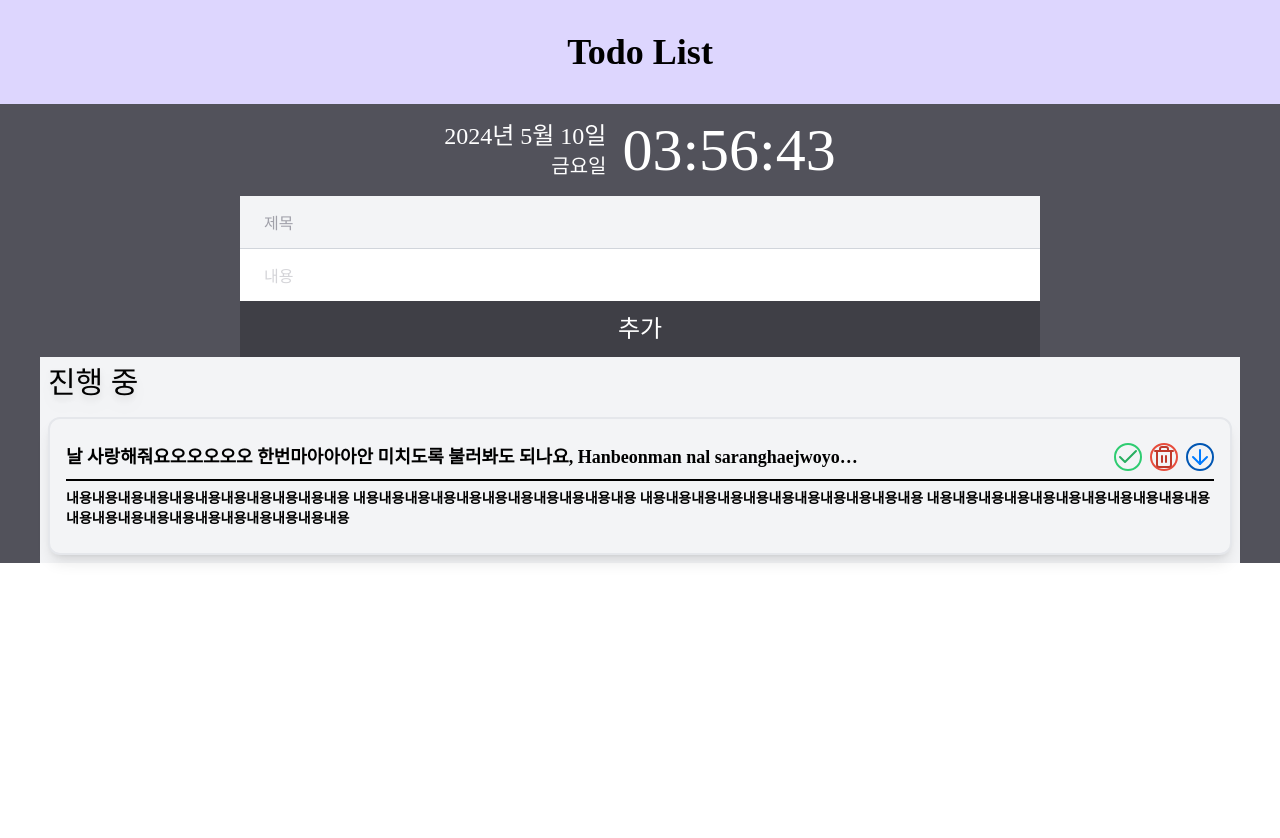
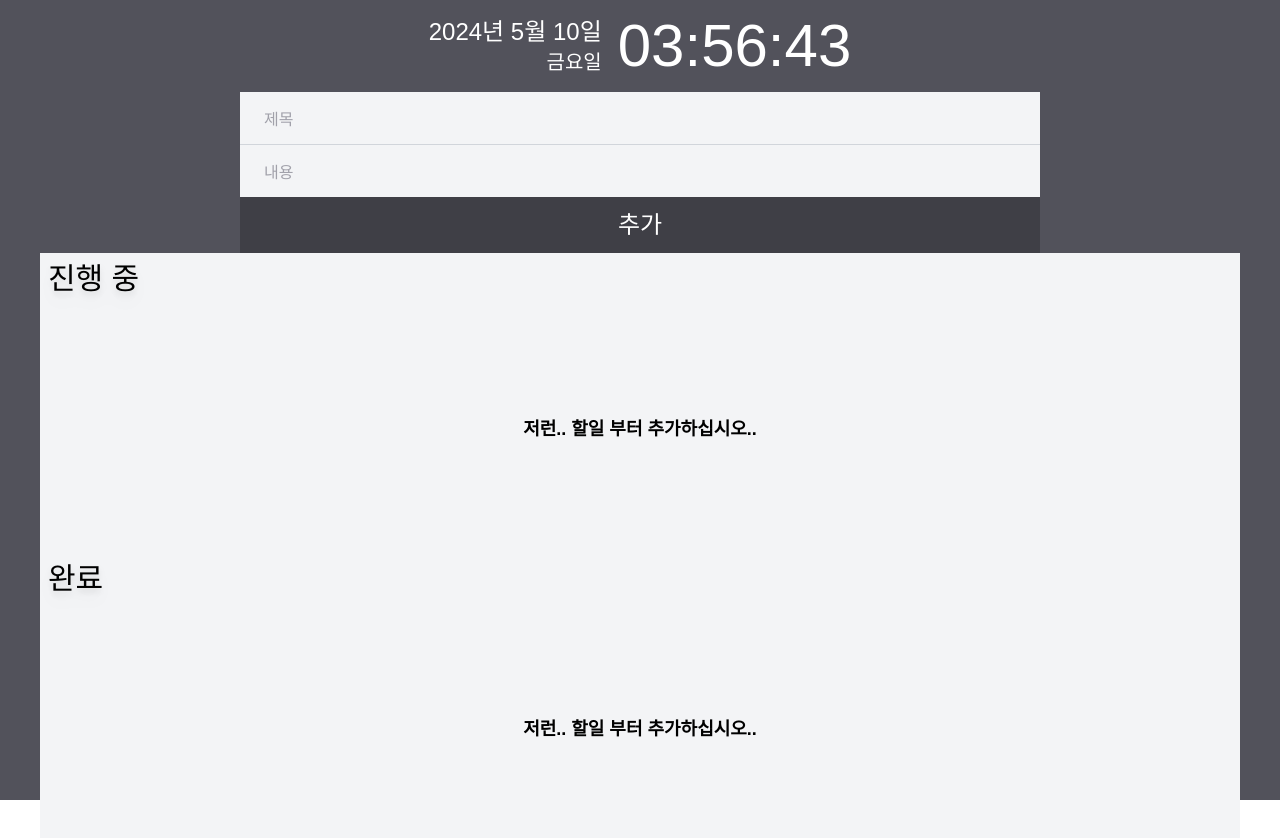
Before and after one commit to butterbeetle/sparta_todo, a React (Vite) app: page / in a window 1280 px wide. Shown: the top 838 px of the page. Before the commit the page ends 800 px from the top, so only its background shows below. Built offline with nearby package versions, Linux system fonts and the light colour scheme.

Commit message:
Feat. Todo 추가 기능

```diff
--- a/src/App.jsx
+++ b/src/App.jsx
@@ -1,11 +1,10 @@
-import Header from "./Layout/Header/Header";
-import Main from "./Layout/Main/Main";
+import TodoMain from "./Components/Layout/Main/TodoMain";
 
 function App() {
   return (
-    <div className="max-h-full flex flex-col">
-      <Header />
-      <Main />
+    <div className="max-h-full flex flex-col h-screen">
+      {/* <Header /> */}
+      <TodoMain />
     </div>
   );
 }
--- /dev/null
+++ b/src/Components/Layout/Main/TodoMain.jsx
@@ -0,0 +1,69 @@
+import { useState } from "react";
+import TodoList from "../../TodoList";
+import Input from "../../Ui/Input";
+
+export default function TodoMain() {
+  const [todoData, setTodoData] = useState([]);
+  const [todoTitle, setTodoTitle] = useState("");
+  const [todoContent, setTodoContent] = useState("");
+
+  const onSubmitHandler = (e) => {
+    e.preventDefault();
+
+    const id = `_${Math.random().toString(36).slice(2, 16)}`;
+
+    const newTodo = {
+      id,
+      todoTitle,
+      todoContent,
+      isDone: false,
+    };
+
+    setTodoData([...todoData, newTodo]);
+
+    setTodoTitle("");
+    setTodoContent("");
+  };
+  return (
+    <main className="bg-zinc-600 min-h-screen">
+      <div className="flex flex-col max-w-[1200px] mx-auto h-full">
+        <div className="flex gap-4 justify-center p-4 items-center text-white">
+          <div className="flex flex-col text-2xl">
+            <div>2024년 5월 10일</div>
+            <div className="text-xl text-end">금요일</div>
+          </div>
+          <div className="text-6xl ">03:56:43</div>
+        </div>
+        <form
+          onSubmit={onSubmitHandler}
+          className="max-w-[800px] w-full mx-auto"
+        >
+          <div className="divide-y divide-solid divide-gray-300 ">
+            <Input
+              id="title"
+              onChange={(e) => setTodoTitle(e.target.value)}
+              value={todoTitle}
+              label="제목"
+            />
+            <Input
+              id="Content"
+              onChange={(e) => setTodoContent(e.target.value)}
+              value={todoContent}
+              label="내용"
+            />
+          </div>
+          <button className="w-full bg-zinc-700 p-3 text-2xl text-white">
+            추가
+          </button>
+        </form>
+        <div className="bg-gray-100 h-full">
+          <TodoList
+            title={"진행 중"}
+            list={todoData.filter((d) => !d.isDone)}
+          />
+          <TodoList title={"완료"} list={todoData.filter((d) => d.isDone)} />
+        </div>
+      </div>
+    </main>
+  );
+}
--- a/src/Components/ListCard.jsx
+++ /dev/null
@@ -1,38 +0,0 @@
-import { ArrowDown, Check, Trash2 } from "lucide-react";
-export default function ListCard() {
-  return (
-    <li className="flex flex-col gap-4 p-2">
-      <div className=" bg-gray-100 p-4 font-bold shadow-lg rounded-xl border-2 border-solid border-gray-200 divide-y-2 divide-solid">
-        <div className="flex justify-between text-lg py-2">
-          <p className="line-clamp-1 w-3/4">
-            날 사랑해줘요오오오오오 한번마아아아안 미치도록 불러봐도 되나요,
-            Hanbeonman nal saranghaejwoyo Ttakhanbeon michidorok bulleobwado
-            doenayo Naemamhana deohaejuryeo geudaegyeote ireoke gakkai gallaeyo
-          </p>
-          <div className="flex flex-col gap-2 items-end justify-start">
-            <div className="flex gap-2">
-              <i className="border-2 border-solid border-[#2ECC71] rounded-full size-7 flex justify-center items-center">
-                <Check color="#27AE60" />
-              </i>
-              <i className="border-2 border-solid border-[#E74C3C] rounded-full size-7 flex justify-center items-center">
-                <Trash2 color=" #C0392B" />
-              </i>
-              <i className="border-2 border-solid border-[#0056b3] rounded-full  size-7 flex justify-center items-center">
-                <ArrowDown color="#007bff" />
-              </i>
-            </div>
-          </div>
-        </div>
-        <div className="text-sm py-2">
-          <div>
-            내용내용내용내용내용내용내용내용내용내용내용
-            내용내용내용내용내용내용내용내용내용내용내용
-            내용내용내용내용내용내용내용내용내용내용내용
-            내용내용내용내용내용내용내용내용내용내용내용
-            내용내용내용내용내용내용내용내용내용내용내용
-          </div>
-        </div>
-      </div>
-    </li>
-  );
-}
--- /dev/null
+++ b/src/Components/TodoList.jsx
@@ -0,0 +1,21 @@
+import TodoListCard from "./TodoListCard";
+
+export default function TodoList({ title, list }) {
+  return (
+    <div className="flex flex-col min-h-[300px]">
+      <h1 className="text-3xl p-2 drop-shadow-lg">{title}</h1>
+      {list.length ? (
+        list.map((data) => (
+          <TodoListCard
+            key={`_${Math.random().toString(36).slice(2, 16)}`}
+            {...data}
+          />
+        ))
+      ) : (
+        <div className="flex justify-center items-center flex-1 text-lg font-bold">
+          저런.. 할일 부터 추가하십시오..
+        </div>
+      )}
+    </div>
+  );
+}
--- /dev/null
+++ b/src/Components/TodoListCard.jsx
@@ -0,0 +1,36 @@
+import { Check, Trash2 } from "lucide-react";
+import { useState } from "react";
+
+export default function TodoListCard({ todoTitle, todoContent }) {
+  const [isDown, setIsDown] = useState(false);
+
+  return (
+    <li className="flex flex-col gap-4 p-2">
+      <div className=" bg-gray-100 p-4 font-bold shadow-lg rounded-xl border-2 border-solid border-gray-200 divide-y-2 divide-solid">
+        <div className="flex justify-between text-lg py-2">
+          <p
+            onClick={() => setIsDown((prev) => !prev)}
+            className={`w-3/4 cursor-pointer ${
+              isDown ? "line-clamp-none" : "line-clamp-1"
+            }`}
+          >
+            {todoTitle}
+          </p>
+          <div className="flex flex-col gap-2 items-end justify-start">
+            <div className="flex gap-2">
+              <i className="border-2 border-solid border-[#2ECC71] rounded-full size-6 flex justify-center items-center">
+                <Check color="#27AE60" size={16} />
+              </i>
+              <i className="border-2 border-solid border-[#E74C3C] rounded-full size-6 flex justify-center items-center">
+                <Trash2 color=" #C0392B" size={16} />
+              </i>
+            </div>
+          </div>
+        </div>
+        <div className={`text-sm py-2 ${isDown ? "block" : "hidden"}`}>
+          <p className=" break-words">{todoContent}</p>
+        </div>
+      </div>
+    </li>
+  );
+}
--- /dev/null
+++ b/src/Components/Ui/Input.jsx
@@ -0,0 +1,26 @@
+export default function Input({ id, onChange, value, label }) {
+  return (
+    <div className="relative">
+      <input
+        id={id}
+        value={value}
+        type="text"
+        className=" block p-6 pb-1 w-full text-base appearance-none focus:outline-none peer bg-gray-100"
+        placeholder=""
+        onChange={onChange}
+        maxLength={28}
+      />
+      <label
+        className="absolute top-4 left-6
+          z-10 text-base text-zinc-400 duration-150
+          transform -translate-y-3 scale-75 origin-[0]
+          peer-placeholder-shown:scale-100 peer-placeholder-shown:translate-y-0
+          peer-focus:scale-75 peer-focus:-translate-y-3
+          "
+        htmlFor={id}
+      >
+        {label}
+      </label>
+    </div>
+  );
+}
--- a/src/Layout/Main/Main.jsx
+++ /dev/null
@@ -1,86 +0,0 @@
-import ListCard from "../../Components/ListCard";
-
-export default function Main() {
-  return (
-    <main className="bg-zinc-600 ">
-      <div className="max-w-[1200px] mx-auto">
-        <div className="flex gap-4 justify-center p-4 items-center text-white">
-          <div className="flex flex-col text-2xl">
-            <div>2024년 5월 10일</div>
-            <div className="text-xl text-end">금요일</div>
-          </div>
-          <div className="text-6xl ">03:56:43</div>
-        </div>
-        <form className="max-w-[800px] mx-auto">
-          <div className="divide-y divide-solid divide-gray-300 ">
-            <div className="relative">
-              <input
-                id={"name"}
-                type="text"
-                className=" block p-6 pb-1 w-full text-base appearance-none focus:outline-none peer bg-gray-100"
-                placeholder=""
-                maxLength={28}
-              />
-              <label
-                className="
-          absolute
-          top-4
-          left-6
-          z-10
-          text-base
-          text-zinc-400
-          duration-150
-          transform
-          -translate-y-3
-          scale-75
-          origin-[0]
-          peer-placeholder-shown:scale-100 peer-placeholder-shown:translate-y-0
-          peer-focus:scale-75 peer-focus:-translate-y-3
-        "
-                htmlFor={"name"}
-              >
-                제목
-              </label>
-            </div>
-            <div className="relative">
-              <input
-                id={"name"}
-                type="text"
-                className=" block p-6 pb-1 w-full text-base appearance-none focus:outline-none peer "
-                placeholder=""
-                maxLength={28}
-              />
-              <label
-                className="
-          absolute
-          top-4
-          left-6
-          z-10
-          text-base
-          text-zinc-300
-          duration-150
-          transform
-          -translate-y-3
-          scale-75
-          origin-[0]
-          peer-placeholder-shown:scale-100 peer-placeholder-shown:translate-y-0
-          peer-focus:scale-75 peer-focus:-translate-y-3
-        "
-                htmlFor={"name"}
-              >
-                내용
-              </label>
-            </div>
-          </div>
-          <button className="w-full bg-zinc-700 p-3 text-2xl text-white">
-            추가
-          </button>
-        </form>
-        <div className="bg-gray-100">
-          <h1 className="text-3xl p-2 drop-shadow-lg">진행 중</h1>
-          <ListCard />
-        </div>
-      </div>
-    </main>
-  );
-}
--- a/src/index.css
+++ b/src/index.css
@@ -1,6 +1,10 @@
 @tailwind base;
 @tailwind components;
 @tailwind utilities;
+
+* {
+  font-family: "Neue Haas Grotesk Display Pro", sans-serif;
+}
 
 html,
 body,
@@ -89,6 +93,8 @@ video {
   font-size: 100%;
   font: inherit;
   vertical-align: baseline;
+  /* font-family: 'Pretendard-Regular'; */
+  font-family: Arial, Helvetica, sans-serif;
 }
 /* HTML5 display-role reset for older browsers */
 article,
@@ -126,3 +132,22 @@ table {
   border-collapse: collapse;
   border-spacing: 0;
 }
+
+input:focus {
+  outline: none;
+}
+
+a {
+  color: inherit;
+  text-decoration: none;
+}
+
+button {
+  background: inherit;
+  border: none;
+  box-shadow: none;
+  border-radius: 0;
+  padding: 0;
+  overflow: visible;
+  cursor: pointer;
+}
```
Also changed, not shown: src/Components/Layout/Header/Header.jsx (renamed from src/Layout/Header/Header.jsx).
